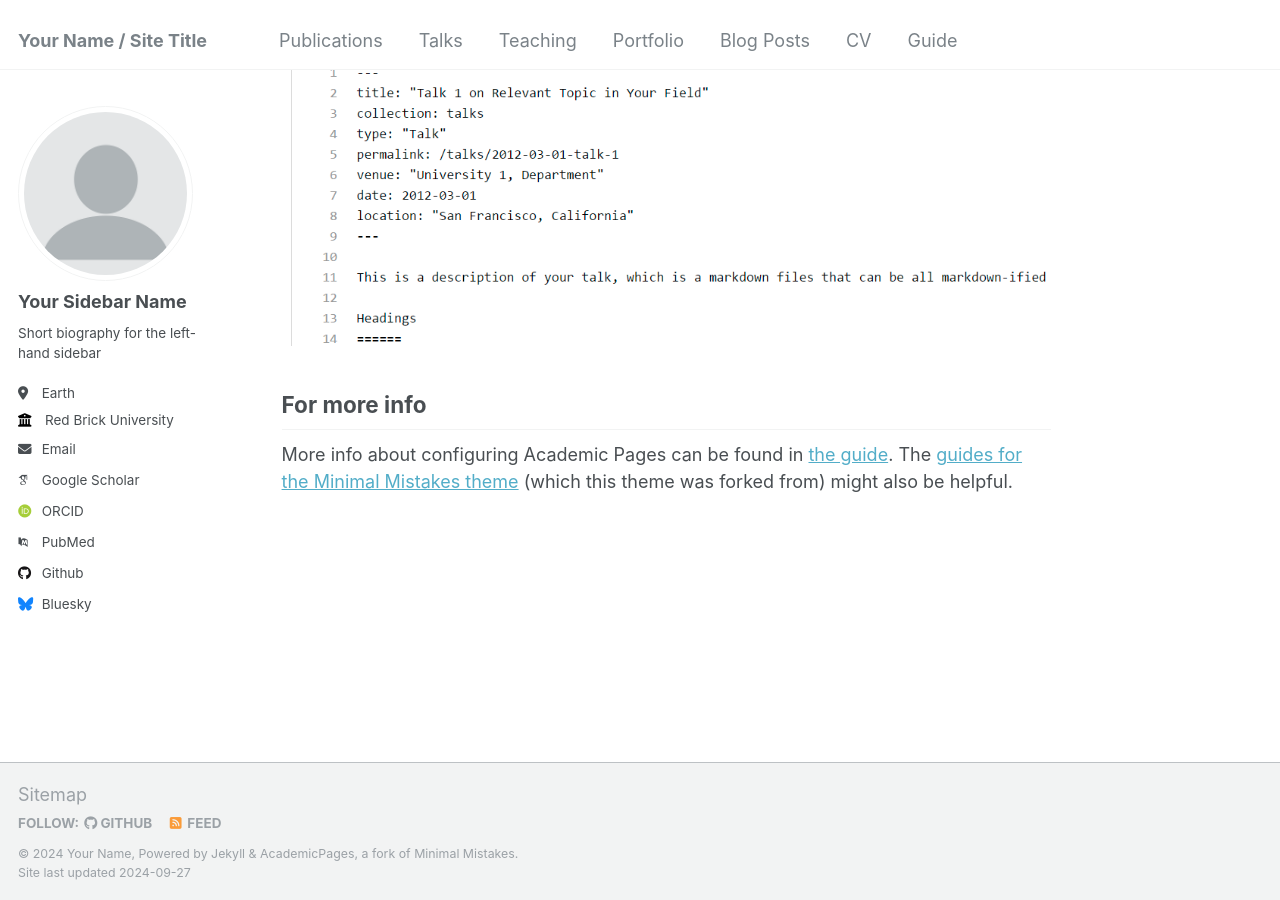
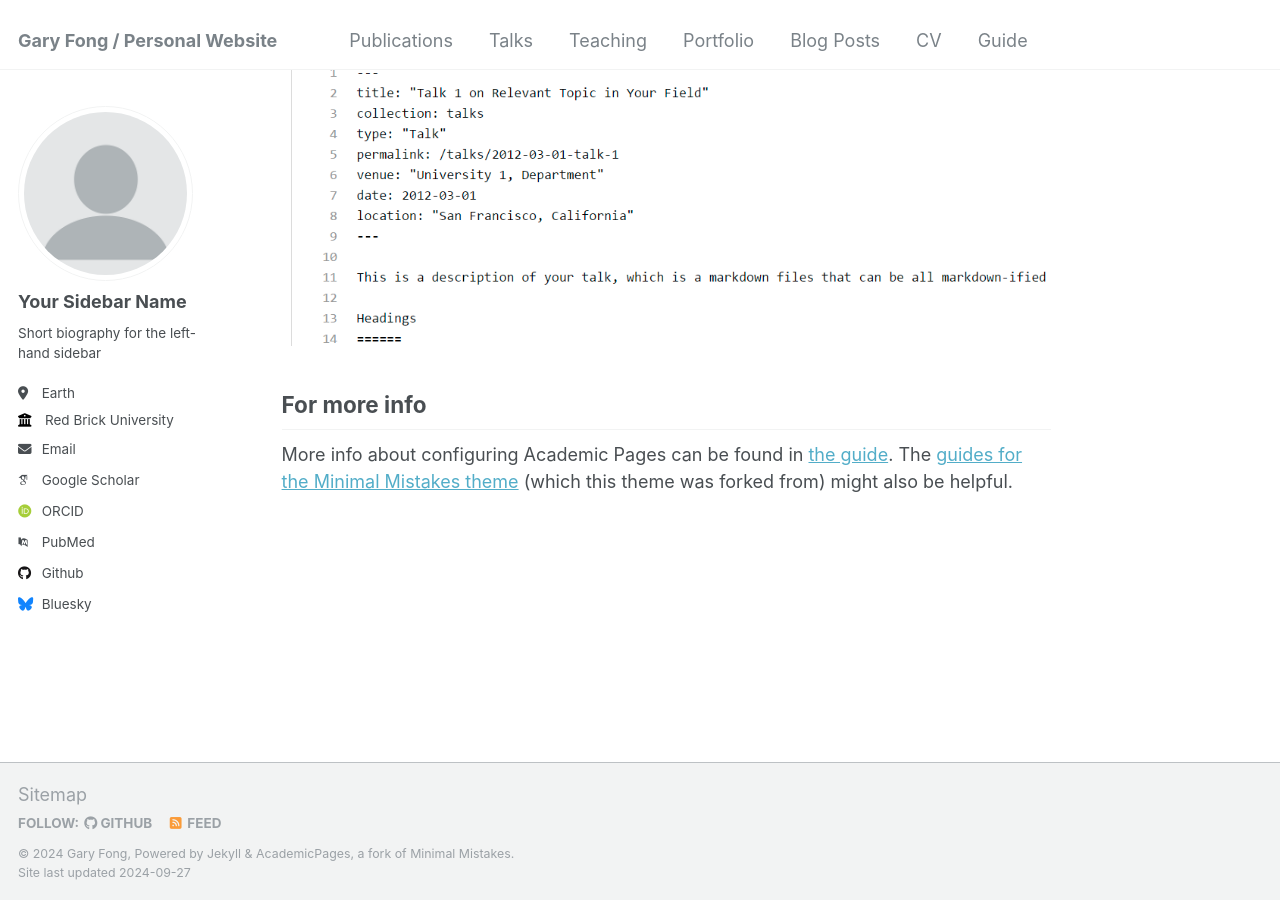
Before and after one commit to sap98fcs/sap98fcs.github.io, a Jekyll site: the page built from _pages/about.md, in a window 1280 px wide and 900 px high, scrolled down 2643 px. Built offline with Jekyll 4.4.1, drawn with Linux system fonts in a browser that asks for light colours; some web fonts are replaced.

Commit message:
Update _config.yml

```diff
--- a/_config.yml
+++ b/_config.yml
@@ -8,11 +8,11 @@
 
 # Basic Site Settings
 locale                   : "en-US"
-title                    : "Your Name / Site Title"
+title                    : "Gary Fong / Personal Website"
 title_separator          : "-"
-name                     : &name "Your Name"
-description              : &description "personal description"
-url                      : https://academicpages.github.io # the base hostname & protocol for your site e.g. "https://mmistakes.github.io"
+name                     : &name "Gary Fong"
+description              : &description "PhD Candidate at Penn state"
+url                      : https://sap98fcs.github.io # the base hostname & protocol for your site e.g. "https://mmistakes.github.io"
 baseurl                  : "" # the subpath of your site, e.g. "/blog"
 repository               : "academicpages/academicpages.github.io"
 
```
